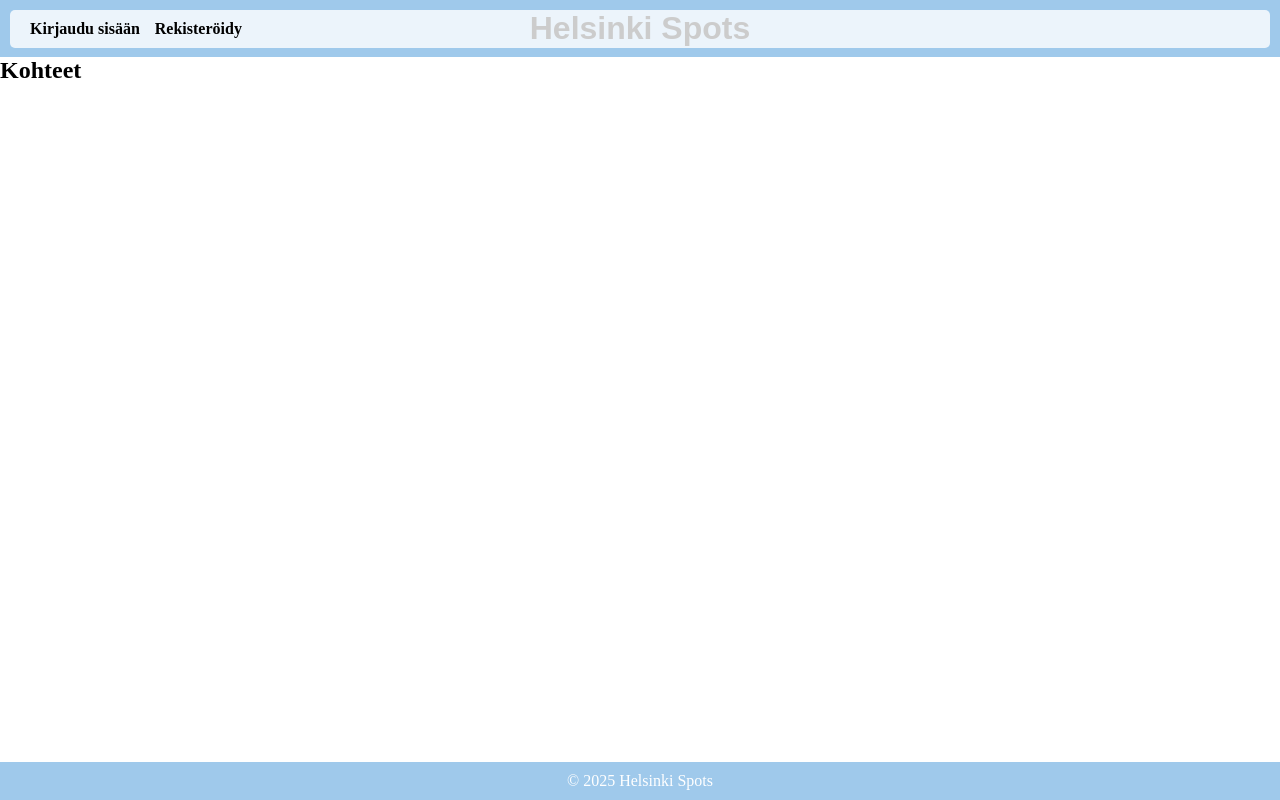
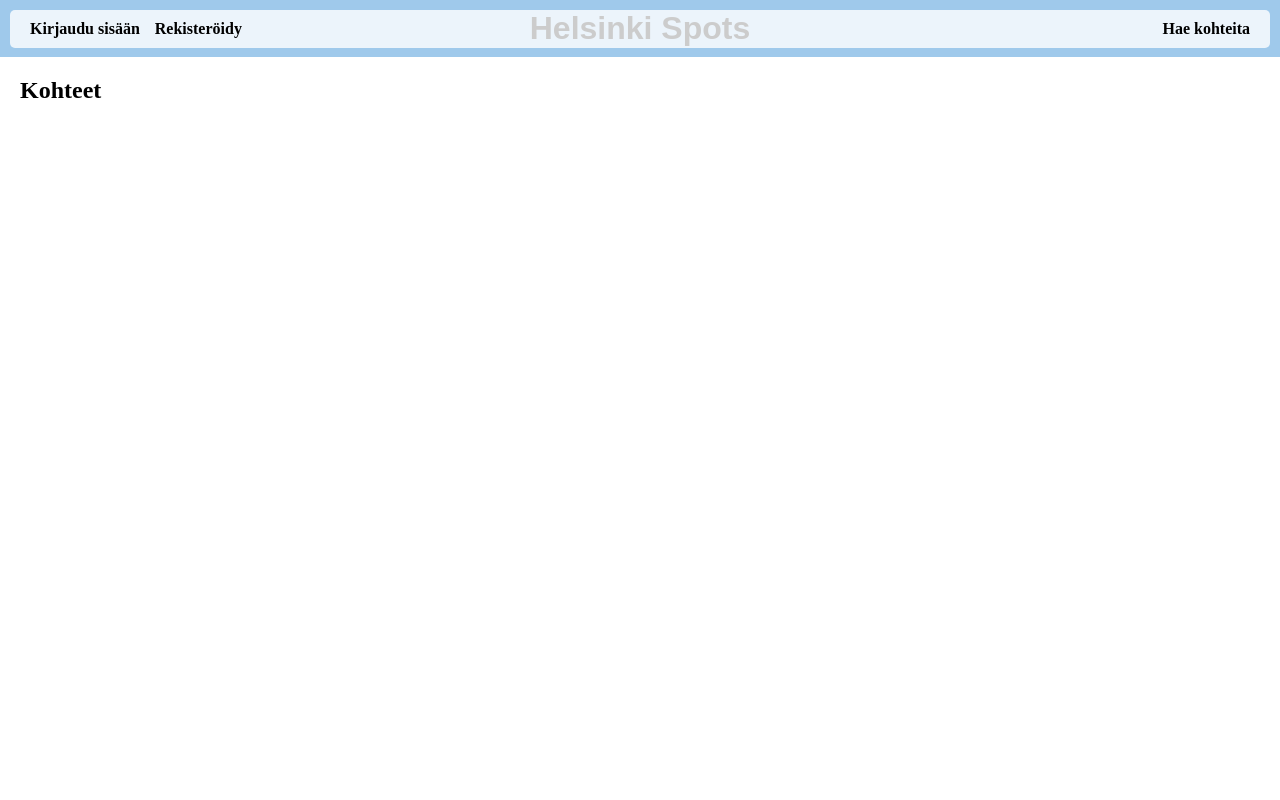
Before and after one commit to vilperi/helsinki-spots, a Flask app: page / in a window 1280 px wide. Run offline with Flask 3, Linux system fonts and the light colour scheme; data that the repository does not hold is empty.

Commit message:
Improve index page

```diff
--- a/templates/index.html
+++ b/templates/index.html
@@ -3,7 +3,7 @@
 <head>
   <meta charset="UTF-8">
   <meta name="viewport" content="width=device-width, initial-scale=1.0">
-  <meta name="description" content="Helsinki Spots esimerkki">
+  <meta name="description" content="HelsinkiSpots">
   <title>Helsinki Spots</title>
   <style>
     * {
@@ -14,7 +14,7 @@
 
     html, body {
       height: 100%;
-      overflow: hidden; /* Prevent scrolling */
+      overflow: hidden;
       display: flex;
       flex-direction: column;
     }
@@ -52,28 +52,42 @@
       font-weight: bold;
     }
 
-    .spots_container {
-      flex: 1; /* Take up all remaining space */
-      display: flex;
-      justify-content: center;
-      align-items: center;
+    h2 {
+      margin: 20px;
+      font-size: 24px;
     }
 
-    iframe {
-      width: 100%;
-      height: 100%;
-      border: none;
+    ul {
+      list-style-type: none;
+      margin: 20px;
+      padding: 0;
     }
 
-    footer {
-      background: #9FC9EB;
-      color: white;
-      text-align: center;
-      padding: 10px;
-      flex-shrink: 0;
+    li {
+      margin-bottom: 10px;
     }
+
+    a {
+      text-decoration: none;
+      color: blue;
+      font-weight: bold;
+    }
+
+    a:hover {
+      text-decoration: underline;
+    }
+
+    a:visited {
+      color: purple;
+    }
+
+    .top-links a:visited {
+      color: #000000; /* Keeps the color black for top links */
+    }
+
   </style>
 </head>
+
 <body>
   <header>
     <h1>Helsinki Spots</h1>
@@ -91,6 +105,7 @@
     </div>
 
     <div class="right-links">
+      <a href="/find_spot">Hae kohteita</a>
       {% if session.username %}
         <a href="/add">Lisää uusi kohde</a>
       {% endif %}
@@ -99,18 +114,11 @@
 
   <h2>Kohteet</h2>
 
-  <div class="spots_container">
+  <ul>
+    {% for spot in spots %}
+    <li><a href="/spot/{{ spot.id }}">{{ spot.name }}</a></li>
+    {% endfor %}
+  </ul>
 
-    <ul>
-      {% for spot in spots %}
-      <li><a href="/spot/{{ spot.id }}">{{ spot.name }}</a></li>
-      {% endfor %}
-    </ul>
-
-  </div>
-
-  <footer>
-    <p>&copy; 2025 Helsinki Spots</p>
-  </footer>
 </body>
 </html>
```
